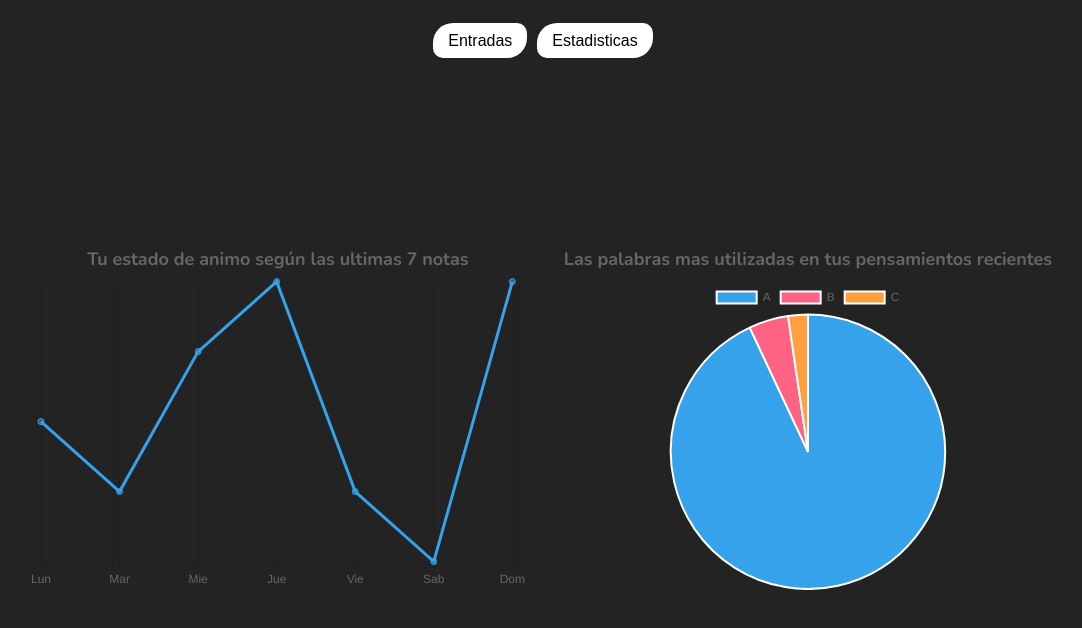
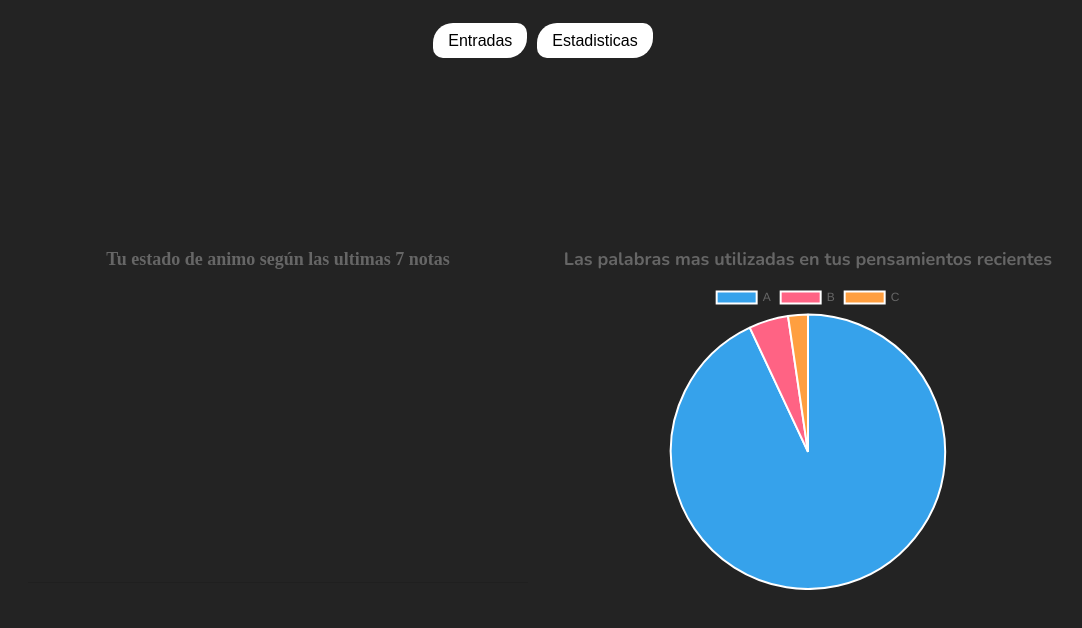
Before and after one commit to alejoevilches/balance, a React (Vite) app: page /stats in a window 1280 px wide. Shown: the top 628 px of the page, without its empty margins (97-1179 px from the left). Built offline with nearby package versions, Linux system fonts and the light colour scheme.

Commit message:
fix line chart

```diff
--- a/src/components/LineChart.tsx
+++ b/src/components/LineChart.tsx
@@ -1,7 +1,19 @@
 import { Chart } from "react-chartjs-2"
 import 'chart.js/auto'
+import { useNotesStore } from "../store/useNotesStore"
 
 export function LineChart(){
+  const {notes}=useNotesStore();
+
+  const getData=()=>{
+    const selectedNotes=notes.slice(0,7)
+    const rankingNotes=selectedNotes.map(n=>n.rating)
+    const noteLabels=selectedNotes.map(n=>n.date)
+    return {rankingNotes, noteLabels}
+  }
+
+  const {rankingNotes, noteLabels}=getData()
+
   return (
     <Chart
         type="line"
@@ -15,7 +27,7 @@ export function LineChart(){
           scales:{
             x:{
               type:"category",
-              labels:["Lun", "Mar", "Mie", "Jue", "Vie", "Sab", "Dom"],
+              labels:noteLabels,
             },
             y:{
               display:false,
@@ -40,7 +52,7 @@ export function LineChart(){
           datasets: [
             {
               label: '',
-              data: [3, 2, 4, 5, 2, 1, 5],
+              data: rankingNotes,
             },
           ],
         }}
--- a/src/components/NewNote.tsx
+++ b/src/components/NewNote.tsx
@@ -28,9 +28,12 @@ export function NewNote({handler}: NewNoteProps){
     const tagsFromDataValue = data.get("tags") as string;
     console.log(tagsFromDataValue);
     const formattedTags=tagsFromDataValue.split(",")
+    const noteRating=data.get("rating")
+    const rating: number = noteRating !== null ? +noteRating : 0;
     getDate();
     const note:Note={
       id:createId,
+      rating:rating,
       title:data.get("title") as string,
       tags:formattedTags,
       content:data.get("note") as string,
--- a/src/components/Notes.tsx
+++ b/src/components/Notes.tsx
@@ -8,7 +8,7 @@ export function Notes(){
     <section className="cardContainer">
       {notes.map(note=>{
         return (
-          <Card key={note.date} el={note} />
+          <Card key={note.id} el={note} />
         )
       })}
     </section>
--- a/src/store/useNotesStore.ts
+++ b/src/store/useNotesStore.ts
@@ -16,7 +16,8 @@ export const useNotesStore=create<NotesState>((set)=>({
 
   addToNotes:(el:Note)=>set((state)=>{
     const {notes}=state;
-    const newNotes=[...notes,el]
+    const newNotes=[el,...notes]
+    localStorage.setItem("notes", JSON.stringify(newNotes))
     return {notes:newNotes}
   })
 
--- a/src/types/types.d.ts
+++ b/src/types/types.d.ts
@@ -1,5 +1,6 @@
 export interface Note{
   id:string,
+  rating:number,
   title:string,
   date:string,
   content:string,
```
